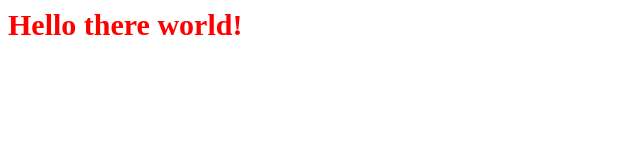
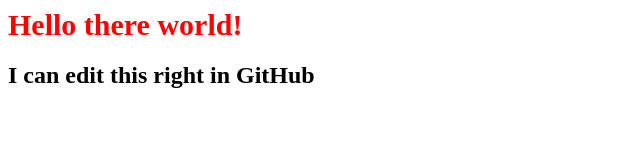
Before and after one commit to mblakley4/github-pages-demo, a plain HTML site: page index.html in a window 1280 px wide. Shown: the whole page, without its empty margins (0-640 px from the left). Drawn offline with Linux system fonts and the light colour scheme.

Commit message:
iPad updated on GitHub
Testing access on iPad

```diff
--- a/index.html
+++ b/index.html
@@ -5,5 +5,6 @@
       </head>
 <body>
     <h1>Hello there world!</h1>
+    <h2>I can edit this right in GitHub</h2>
 </body>
 </html>
```
